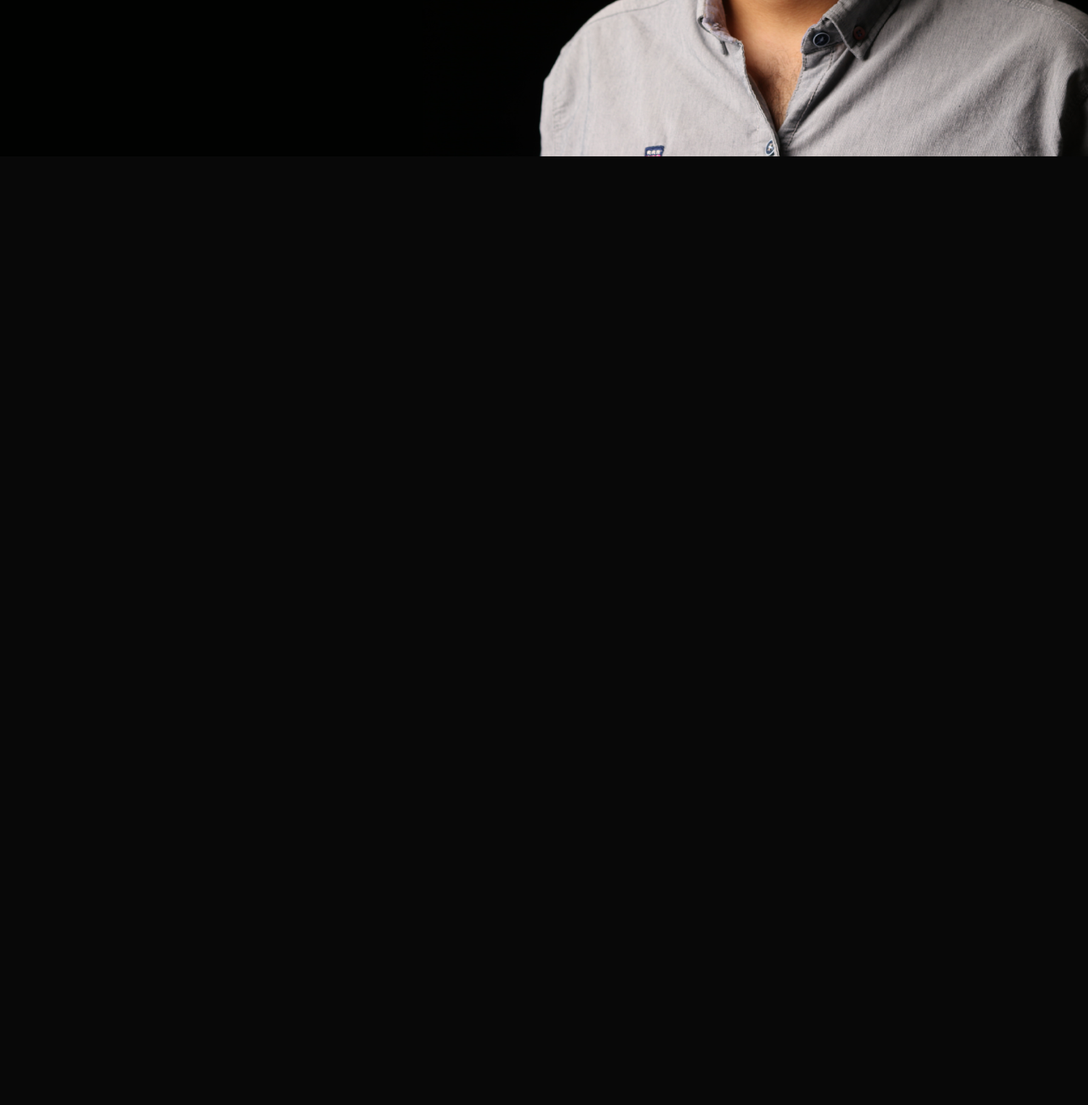
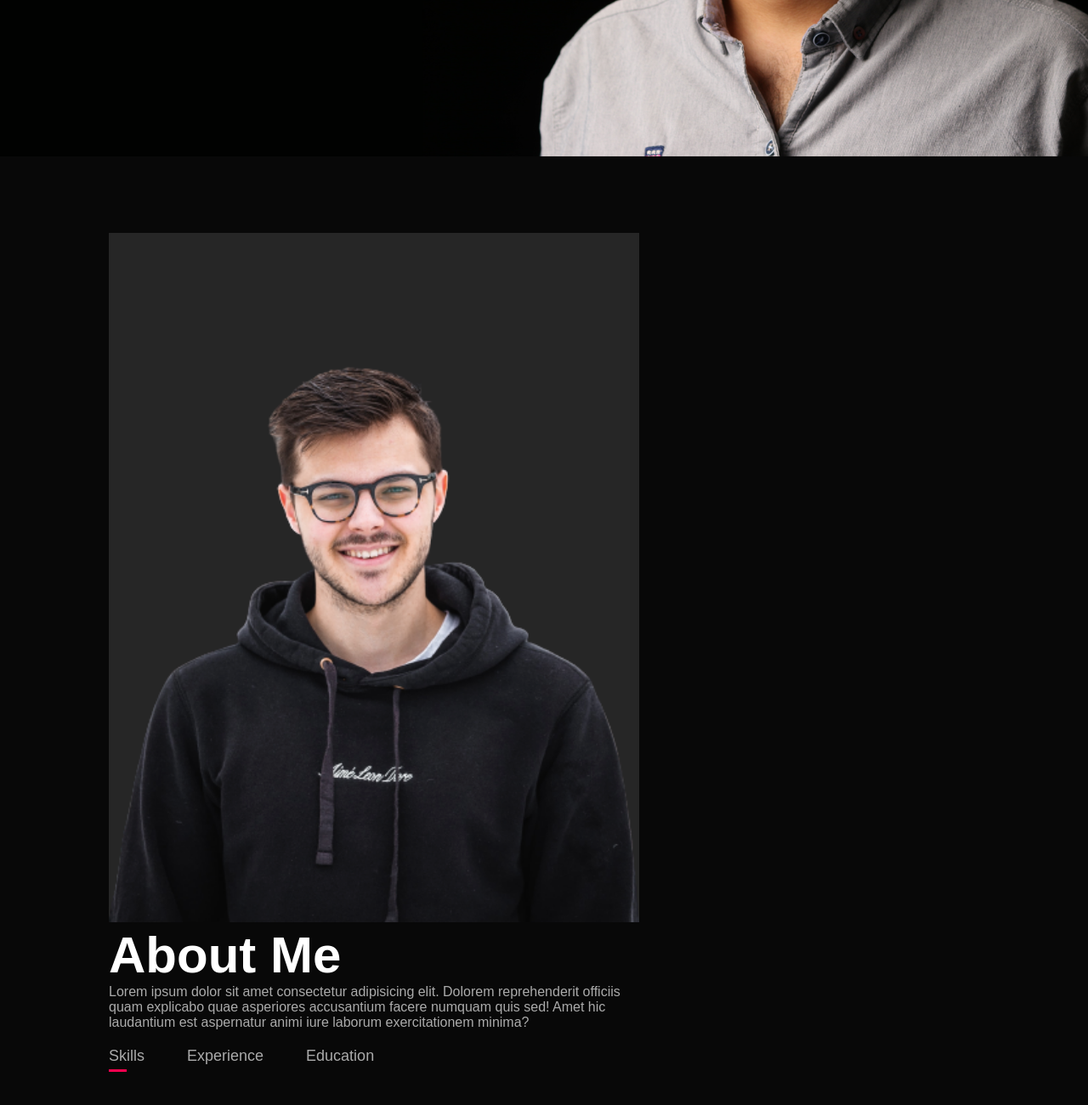
Before and after one commit to sjk777/portfolio, a plain HTML site: page index.html in a window 1280 px wide. Shown: the part 616-1916 px from the top of the page at 85% size. Before the commit the page ends 800 px from the top, so only its background shows below. Drawn offline with Linux system fonts and the light colour scheme.

Commit message:
added tab links and active links

```diff
--- a/index.html
+++ b/index.html
@@ -22,7 +22,35 @@
         </nav>
         <div class="header-text">
           <p>UI/UX Designer</p>
-          <h1>Hi, I'm <span>Kevin</span><br> Jen from Australia</h1>
+          <h1>
+            Hi, I'm <span>Kevin</span><br />
+            Jen from Australia
+          </h1>
+        </div>
+      </div>
+    </div>
+    <! ----------- about--------------->
+    <div id="about">
+      <div class="container">
+        <div class="row">
+          <div class="about-col-1">
+            <img src="images/user.png" />
+          </div>
+          <div class="about-col-2">
+            <h1 class="sub-title">About Me</h1>
+            <p>
+              Lorem ipsum dolor sit amet consectetur adipisicing elit. Dolorem
+              reprehenderit officiis quam explicabo quae asperiores accusantium
+              facere numquam quis sed! Amet hic laudantium est aspernatur animi
+              iure laborum exercitationem minima?
+            </p>
+
+            <div class="tab-titles">
+              <p class="tab-links active-link">Skills</p>
+              <p class="tab-links">Experience</p>
+              <p class="tab-links">Education</p>
+            </div>
+          </div>
         </div>
       </div>
     </div>
--- a/style.css
+++ b/style.css
@@ -59,6 +59,57 @@ nav ul li a:hover::after {
   font-size: 60px;
   margin-top: 20px;
 }
-.header-text h1 span{
-    color:#ff004f
+.header-text h1 span {
+  color: #ff004f;
 }
+/*-----------about ---------*/
+#about {
+  padding: 80px 0;
+  color: #ababab;
+}
+.row {
+  display: flex;
+  justify-content: space-between;
+  flex-wrap: wrap;
+}
+.about-col-1 {
+  flex-basis: 35%;
+}
+,
+.about-col-1 img {
+  width: 100%;
+  border-radius: 15px;
+}
+.about-col-2 {
+  flex-basis: 60%;
+}
+
+.sub-title {
+  font-size: 60px;
+  font-weight: 600;
+  color: #fff;
+}
+.tab-titles {
+  display: flex;
+  margin: 20px 0 40px;
+}
+.tab-links {
+  margin-right: 50px;
+  font-size: 18px;
+  font-width: 500;
+  cursor: pointer;
+  position: relative;
+}
+.tab-links::after {
+  content: "";
+  width: 0;
+  height: 3px;
+  background: #ff004f;
+  position: absolute;
+  left: 0;
+  bottom: -8px;
+  transition: 0.5s;
+}
+.tab-links.active-link::after {
+  width: 50%;
+}
```
